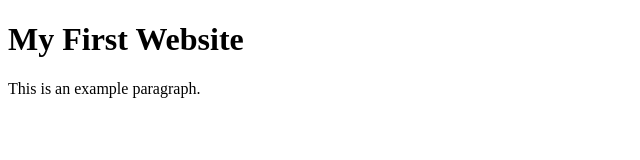
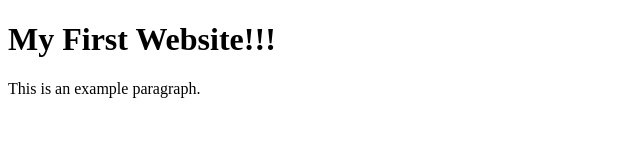
Before and after one commit to andrewliao/SimpleWebsite, a plain HTML site: page display.html in a window 1280 px wide. Shown: the full height of the page, 0-640 px from the left. Drawn offline with Linux system fonts and the light colour scheme.

Commit message:
Update display.html

```diff
--- a/display.html
+++ b/display.html
@@ -2,7 +2,7 @@
 <html>
 
 <body>
-	<h1>My First Website</h1>
+	<h1>My First Website!!!</h1>
 
 	<p>This is an example paragraph.</p>
 </body>
```
